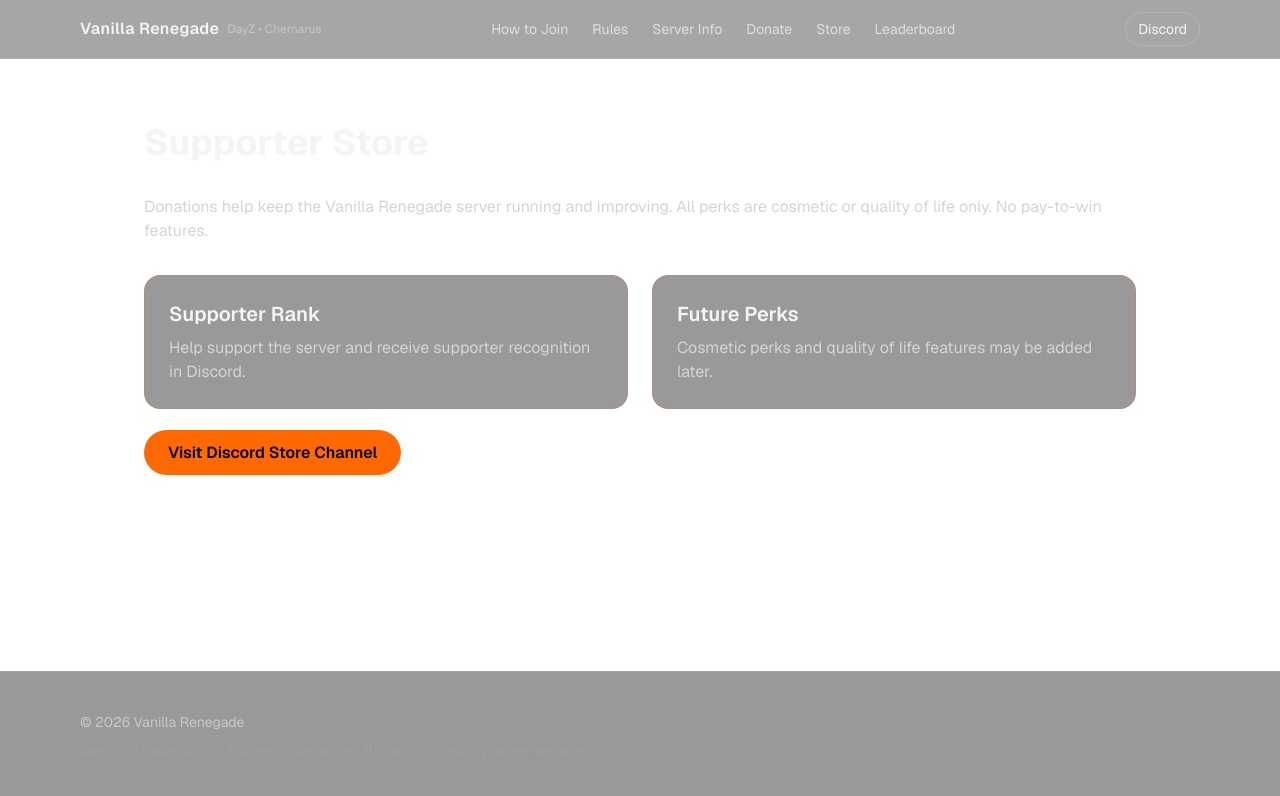
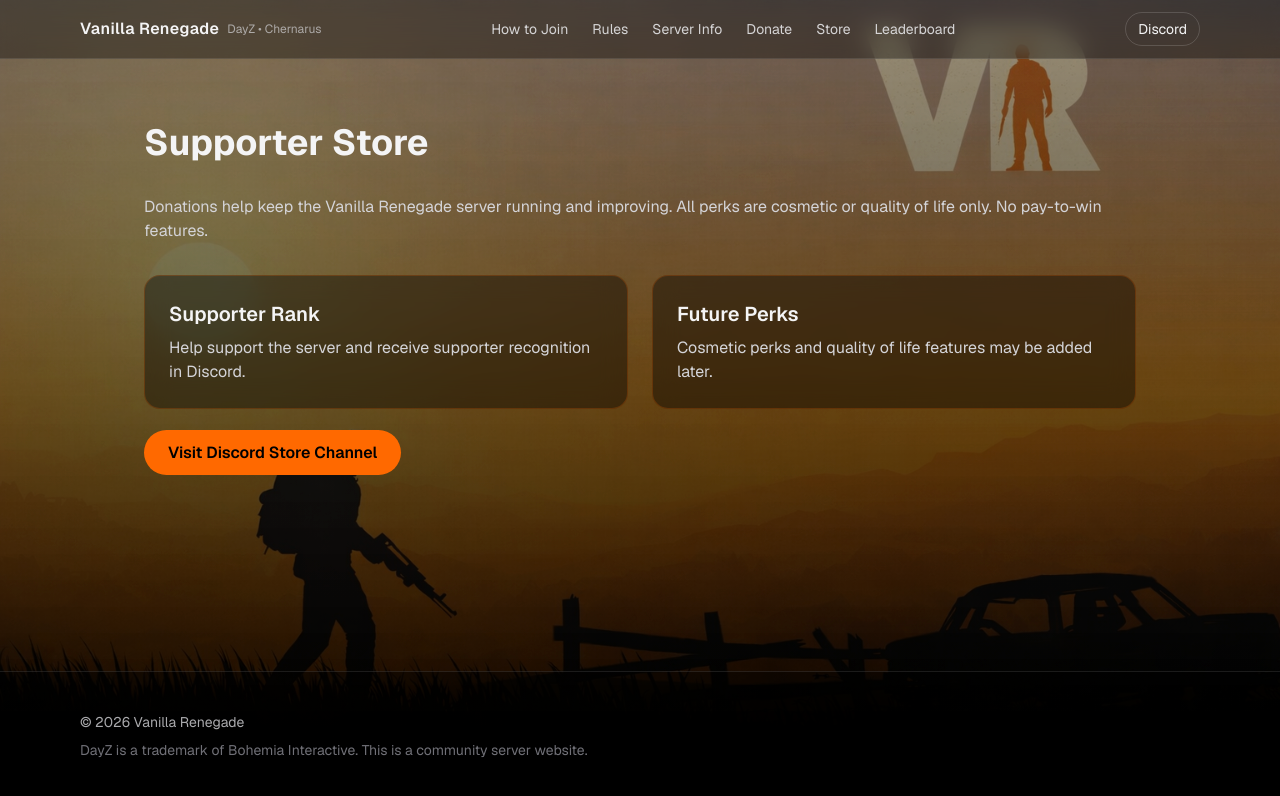
Before and after one commit to VR-Dayz/vanilla-renegade-site, a Next.js app: page / in a window 1280 px wide. Shown: the top 796 px of the page. Built offline with nearby package versions, Linux system fonts and the light colour scheme.

Commit message:
Update layout.tsx

```diff
--- a/src/app/layout.tsx
+++ b/src/app/layout.tsx
@@ -26,9 +26,28 @@ export default function RootLayout({
   return (
     <html lang="en">
       <body className={`${geistSans.variable} ${geistMono.variable} antialiased text-zinc-100`}>
+
+        {/* GLOBAL BACKGROUND */}
+        <div className="fixed inset-0 -z-10">
+
+          {/* Background Image */}
+          <div
+            className="absolute inset-0 bg-center bg-cover opacity-80"
+            style={{ backgroundImage: "url(/vr_loadingscreen.png)" }}
+          />
+
+          {/* Cinematic shading */}
+          <div className="absolute inset-0 bg-gradient-to-b from-black/40 via-black/60 to-black/90" />
+
+          {/* Color grading */}
+          <div className="absolute inset-0 backdrop-saturate-125 backdrop-contrast-110" />
+        </div>
+
+        {/* SITE LAYOUT */}
         <SiteShell>
           {children}
         </SiteShell>
+
       </body>
     </html>
   );
```
